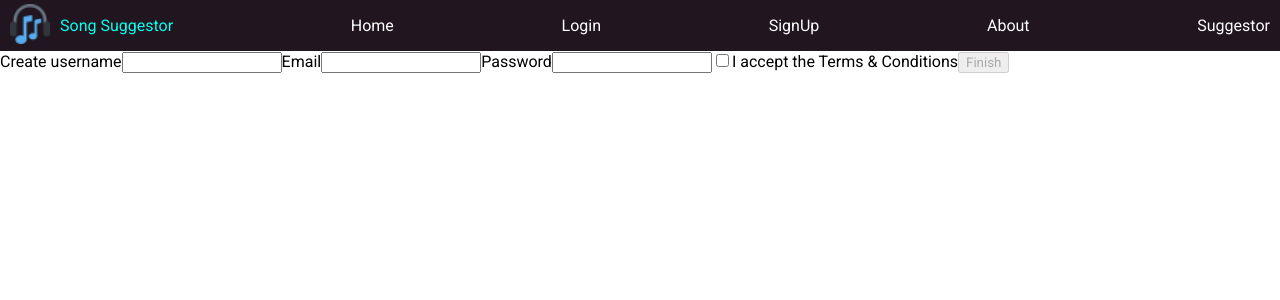
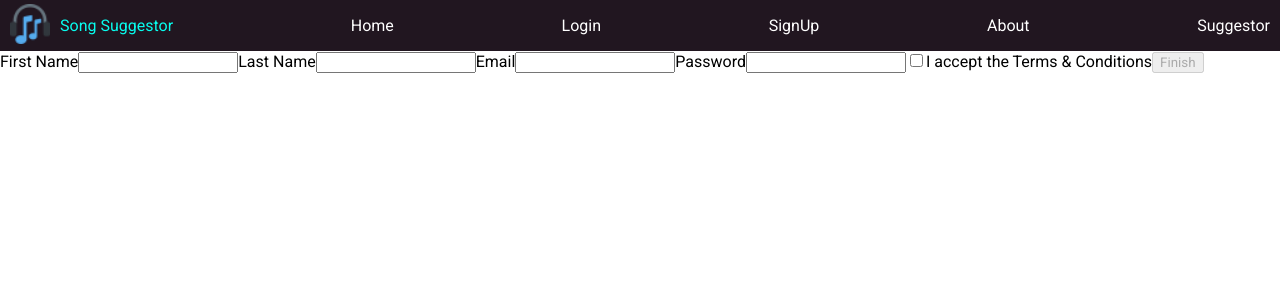
Before and after one commit to spotify-suggestor-4/front-end, a React (Create React App) app in the folder spotify-suggestor-4-react-1/: page /signup in a window 1280 px wide. Shown: the top 300 px of the page. Built offline with nearby package versions, Linux system fonts and the light colour scheme.

Commit message:
testing github

```diff
--- a/spotify-suggestor-4-react-1/src/App.js
+++ b/spotify-suggestor-4-react-1/src/App.js
@@ -5,7 +5,7 @@ import Login from './components/Login';
 import SignUp from './components/SignUp';
 import Home from './components/Home';
 import About from './components/About';
-import PrivateRoute from './components/PrivateRoute';
+// import PrivateRoute from './components/PrivateRoute';
 import Suggestor from './components/Suggestor';
 // Styles
 import { Navbar, LogoContainer } from './components/Styles';
--- a/spotify-suggestor-4-react-1/src/components/Login.js
+++ b/spotify-suggestor-4-react-1/src/components/Login.js
@@ -4,7 +4,7 @@ import { Link } from "react-router-dom";
 const Login = (props) => {
   //set user
   const [user, setUser] = useState({ username: "", password: "" });
-
+console.log(props)
   //handle change
   const handleChange = (event) => {
     setUser({ ...user, [event.target.name]: event.target.value });
@@ -22,11 +22,11 @@ const Login = (props) => {
     );
   };
 
-  useEffect(() => {
-    if (localStorage.getItem("token")) props.history.push("/");
-    return () => props.clearErrorMessages();
-  }, []);
-  console.log({ isLoading: props.isLoading });
+  // useEffect(() => {
+  //   if (localStorage.getItem("token")) props.history.push("/");
+  //   return () => props.clearErrorMessages();
+  // }, []);
+  // console.log({ isLoading: props.isLoading });
 
   return (
     <div className='login-page-container'>
--- a/spotify-suggestor-4-react-1/src/components/PrivateRoute.js
+++ b/spotify-suggestor-4-react-1/src/components/PrivateRoute.js
@@ -1,20 +1,20 @@
-import React from 'react';
-import { Route, Redirect } from 'react-router-dom';
+// import React from 'react';
+// import { Route, Redirect } from 'react-router-dom';
 
-const PrivateRoute = ({ component: Component, ...rest }) => {
-    const token = localStorage.getItem('token');
-    return (
-        <Route
-            {...rest}
-            render={() => {
-                if (token) {
-                    return <Component />;
-                } else {
-                    return <Redirect to='/login' />
-                }
-            }}
-        />
-    );
-};
+// const PrivateRoute = ({ component: Component, ...rest }) => {
+//     const token = localStorage.getItem('token');
+//     return (
+//         <Route
+//             {...rest}
+//             render={() => {
+//                 if (token) {
+//                     return <Component />;
+//                 } else {
+//                     return <Redirect to='/login' />
+//                 }
+//             }}
+//         />
+//     );
+// };
 
-export default PrivateRoute;
+// export default PrivateRoute;
--- a/spotify-suggestor-4-react-1/src/components/SignUp.js
+++ b/spotify-suggestor-4-react-1/src/components/SignUp.js
@@ -4,7 +4,8 @@ import axios from "axios";
 
 const Form = () => {
   const [formState, setFormState] = useState({
-    name: "",
+    first_name: "",
+    last_name: "",
     email: "",
     password: "",
     terms: "",
@@ -12,7 +13,8 @@ const Form = () => {
   });
 
   const [errors, setErrors] = useState({
-    name: "",
+    first_name: "",
+    last_name: "",
     email: "",
     password: "",
     terms: "",
@@ -78,7 +80,7 @@ const Form = () => {
   const formSubmit = (e) => {
     e.preventDefault();
     axios
-      .post("https://reqres.in/api/users", formState)
+      .post("https://spotify-song-suggestor-api.herokuapp.com/api/auth/register", formState)
       .then((res) => {
         setPost(res.data);
         console.log("success", post);
@@ -105,20 +107,33 @@ const Form = () => {
       <form className='form' onSubmit={formSubmit}>
         {/* //create user name input */}
         <label htmlFor='user_name'>
-          Create username
+          First Name
           <input
             className='input'
             type='text'
-            id='user_name'
+            id='first_name'
             name='name'
             onChange={inputChange}
             value={formState.user_name}
           />
-          {errors.name.length > 0 ? (
+          {errors.first_name.length > 0 ? (
             <p className='error'>{errors.user_name}</p>
           ) : null}
         </label>
-
+        <label htmlFor='user_name'>
+          Last Name
+          <input
+            className='input'
+            type='text'
+            id='last_name'
+            name='name'
+            onChange={inputChange}
+            value={formState.user_name}
+          />
+          {errors.last_name.length > 0 ? (
+            <p className='error'>{errors.user_name}</p>
+          ) : null}
+        </label>
         {/* //email input */}
         <label htmlFor='email'>
           Email
--- a/spotify-suggestor-4-react-1/src/components/Suggestor.js
+++ b/spotify-suggestor-4-react-1/src/components/Suggestor.js
@@ -1,12 +1,11 @@
 import React, { useState } from 'react';
-import { SearchContainer, SuggestedSongsContainer, SongCardContainer } from './Styles';
-import Song from './Song';
+import { SearchContainer, SuggestedSongsContainer } from './Styles';
 import SongCard from './SongCard';
 
 const Suggestor = () => {
 
-    const [searchTitle, setSearchTitle] = useState('');
-    const [searchArtist, setSearchArtist] = useState('');
+    // const [searchTitle, setSearchTitle] = useState('');
+    // const [searchArtist, setSearchArtist] = useState('');
 
     // useEffect(() => {
 
```
